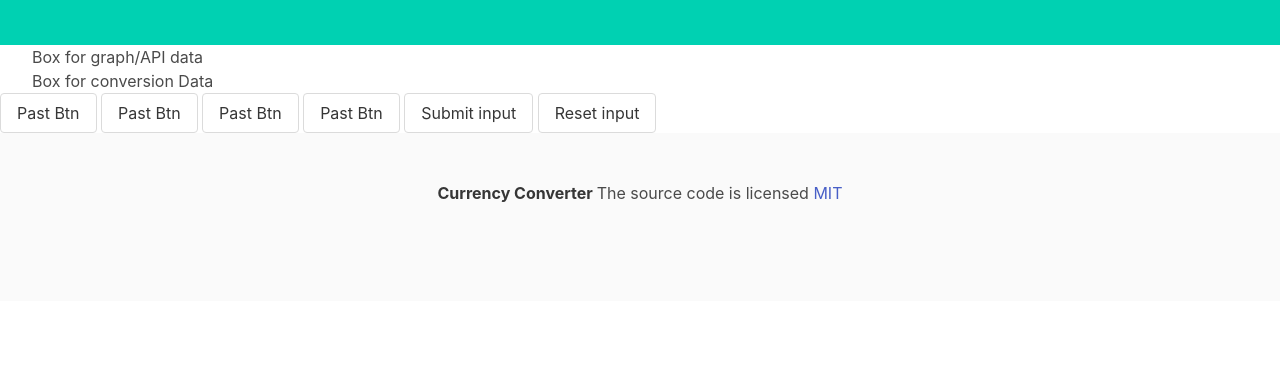
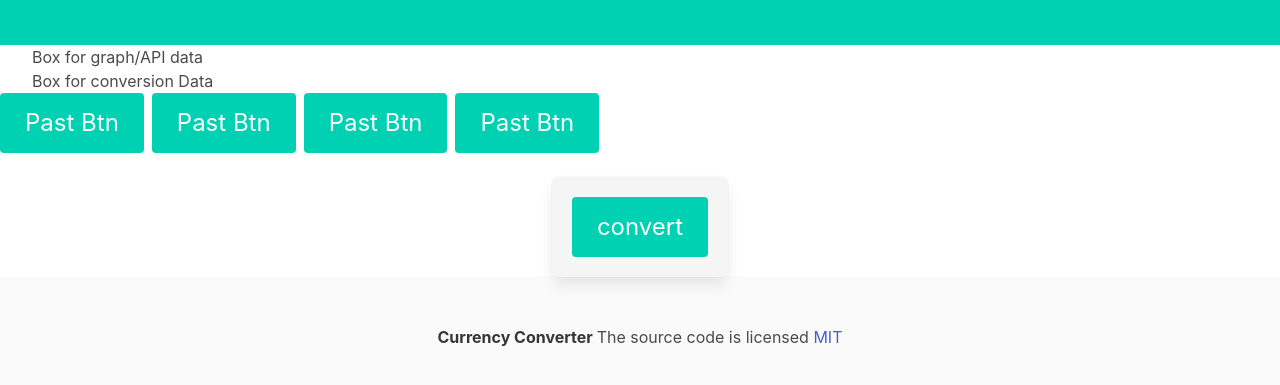
Before and after one commit to BrughK/Project-1, a plain HTML site: page coin.html in a window 1280 px wide. Shown: the part 87-472 px from the top of the page. Drawn offline with nearby package versions, Linux system fonts and the light colour scheme; files whose address does not match are found by name.

Commit message:
Added button stylings

```diff
--- a/coin.html
+++ b/coin.html
@@ -34,12 +34,25 @@
             </div>
          </section>
 
-         <a class="button">Past Btn</a>
-            <button class="button">Past Btn</button>
-            <button class="button">Past Btn</button>
-            <button class="button">Past Btn</button>
-            <input class="button" type="submit" value="Submit input">
-            <input class="button" type="reset" value="Reset input">
+
+            <div class="buttons">
+                <button class="button is-primary is-large">Past Btn</button>
+                <button class="button is-primary is-large">Past Btn</button>
+                <button class="button is-primary is-large">Past Btn</button>
+                <button class="button is-primary is-large">Past Btn</button>
+            </div>
+        </div>
+    </section>
+
+
+         <section class="has-content-centered">
+            <div class="level-item">
+                <div class="box  has-background-light">
+                    <button class="button is-primary is-large">convert</button>
+                </div>
+            </div>
+        </section>
+
 
 
     </main>
```
